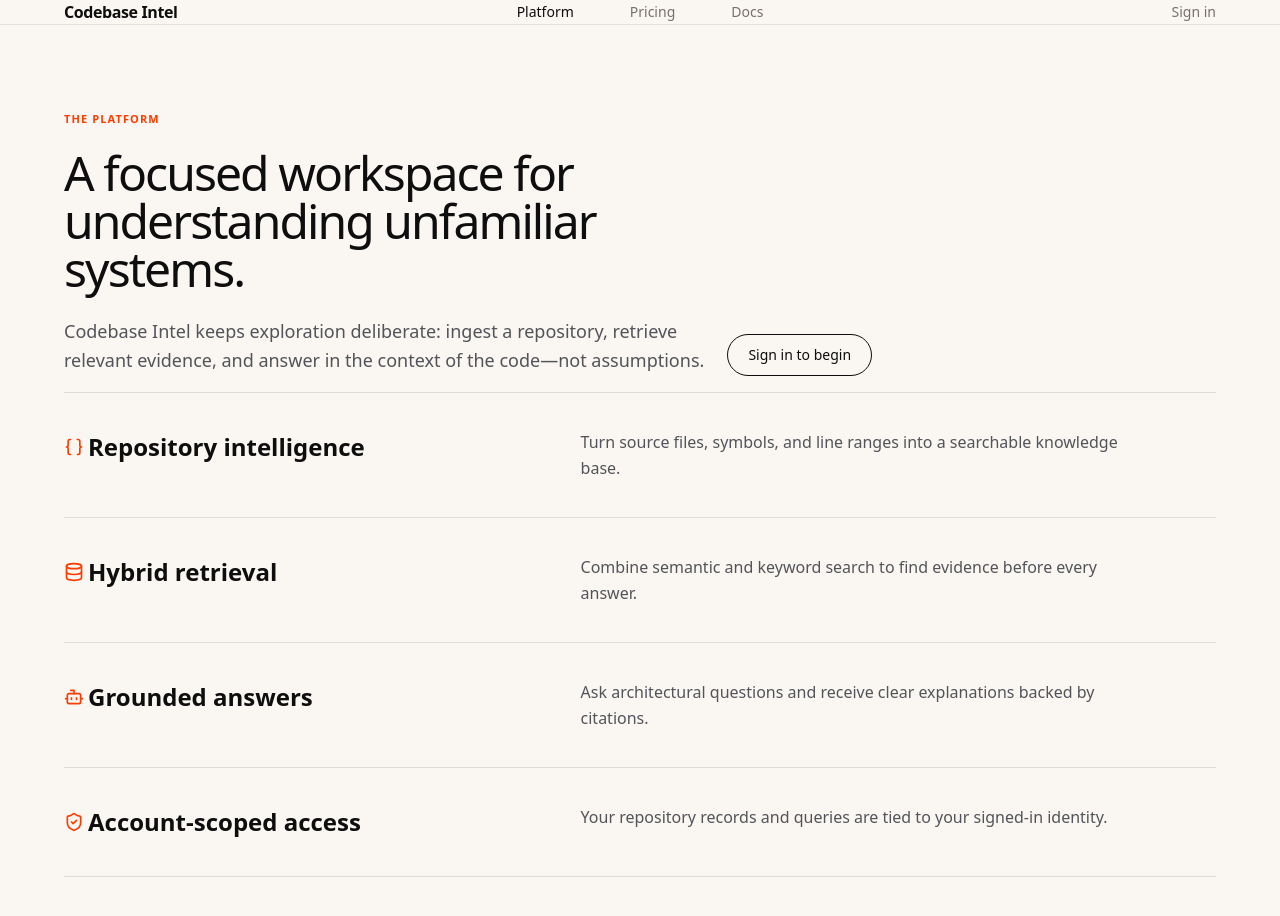
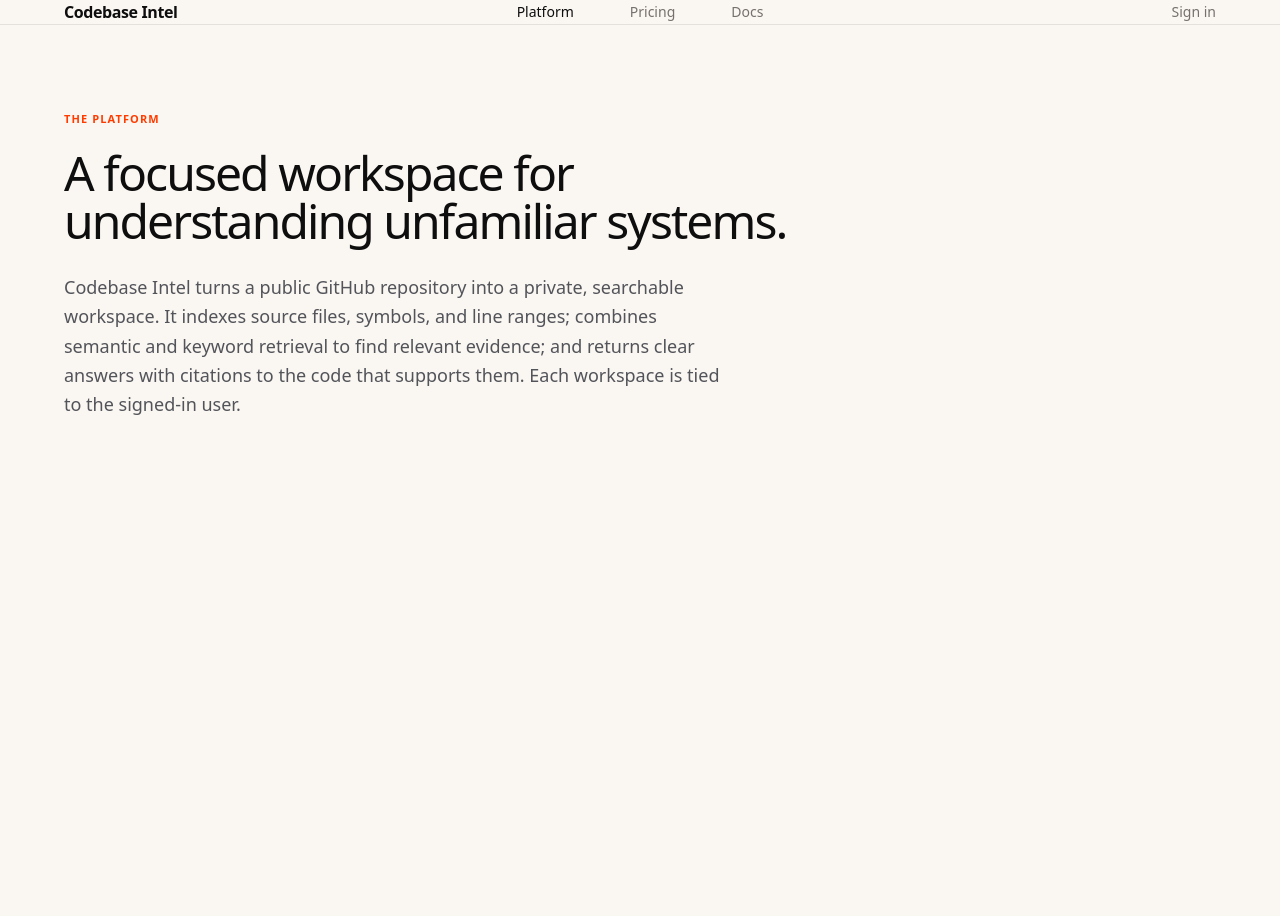
Before and after one commit to ayushman46/codebase_rag, a React (Vite) app in the folder frontend/: page /platform in a window 1280 px wide. Shown: the top 916 px of the page. After the commit the page ends 800 px from the top, so only its background shows below. Built offline with nearby package versions, Linux system fonts and the light colour scheme; no server answers.

Commit message:
style: reduce platform page to core explanation

```diff
--- a/frontend/src/pages/PlatformPage.jsx
+++ b/frontend/src/pages/PlatformPage.jsx
@@ -1,39 +1,13 @@
-import { Bot, Braces, Database, ShieldCheck } from 'lucide-react';
-import { Link } from 'react-router-dom';
-import useStore from '../store/useStore';
-
-const capabilities = [
-  { icon: Braces, title: 'Repository intelligence', text: 'Turn source files, symbols, and line ranges into a searchable knowledge base.' },
-  { icon: Database, title: 'Hybrid retrieval', text: 'Combine semantic and keyword search to find evidence before every answer.' },
-  { icon: Bot, title: 'Grounded answers', text: 'Ask architectural questions and receive clear explanations backed by citations.' },
-  { icon: ShieldCheck, title: 'Account-scoped access', text: 'Your repository records and queries are tied to your signed-in identity.' },
-];
-
-const PlatformPage = () => {
-  const { user } = useStore();
-  return (
-    <main className="content-shell page-section">
+const PlatformPage = () => (
+  <main className="content-shell page-section">
+    <section className="max-w-3xl">
       <span className="text-caption font-semibold uppercase tracking-widest text-ember-orange">The platform</span>
-      <div className="mt-5 grid gap-8 lg:grid-cols-[1fr_.75fr] lg:items-end lg:gap-12">
-        <div>
-          <h1 className="heading-lg page-title text-ink-black">A focused workspace for understanding unfamiliar systems.</h1>
-          <p className="mt-6 max-w-2xl text-lg leading-relaxed text-pewter">Codebase Intel keeps exploration deliberate: ingest a repository, retrieve relevant evidence, and answer in the context of the code—not assumptions.</p>
-        </div>
-        <Link to={user ? '/app' : '/'} className="outline-button justify-self-start text-sm">{user ? 'Open workspace' : 'Sign in to begin'}</Link>
-      </div>
-      <div className="mt-12 border-t border-sand lg:mt-16">
-        {capabilities.map(({ icon: Icon, title, text }) => (
-          <article key={title} className="grid gap-4 border-b border-sand py-7 sm:grid-cols-[minmax(0,.75fr)_minmax(0,1fr)] sm:items-start sm:gap-10 sm:py-9">
-            <div className="flex items-center gap-4">
-              <Icon className="h-5 w-5 shrink-0 text-ember-orange" />
-              <h2 className="text-heading-sm font-semibold text-ink-black">{title}</h2>
-            </div>
-            <p className="max-w-xl leading-relaxed text-pewter">{text}</p>
-          </article>
-        ))}
-      </div>
-    </main>
-  );
-};
+      <h1 className="heading-lg page-title mt-5 text-ink-black">A focused workspace for understanding unfamiliar systems.</h1>
+      <p className="mt-7 max-w-2xl text-lg leading-relaxed text-pewter">
+        Codebase Intel turns a public GitHub repository into a private, searchable workspace. It indexes source files, symbols, and line ranges; combines semantic and keyword retrieval to find relevant evidence; and returns clear answers with citations to the code that supports them. Each workspace is tied to the signed-in user.
+      </p>
+    </section>
+  </main>
+);
 
 export default PlatformPage;
```
